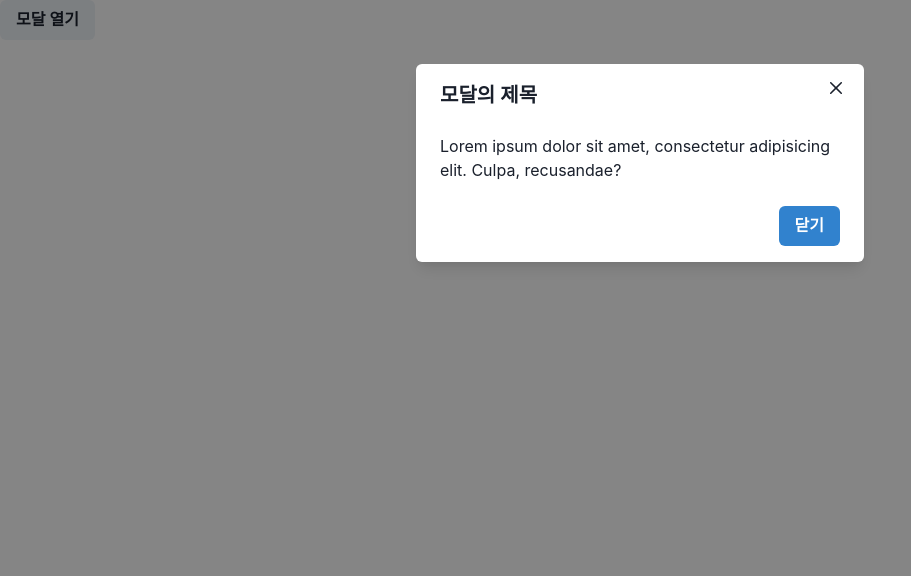
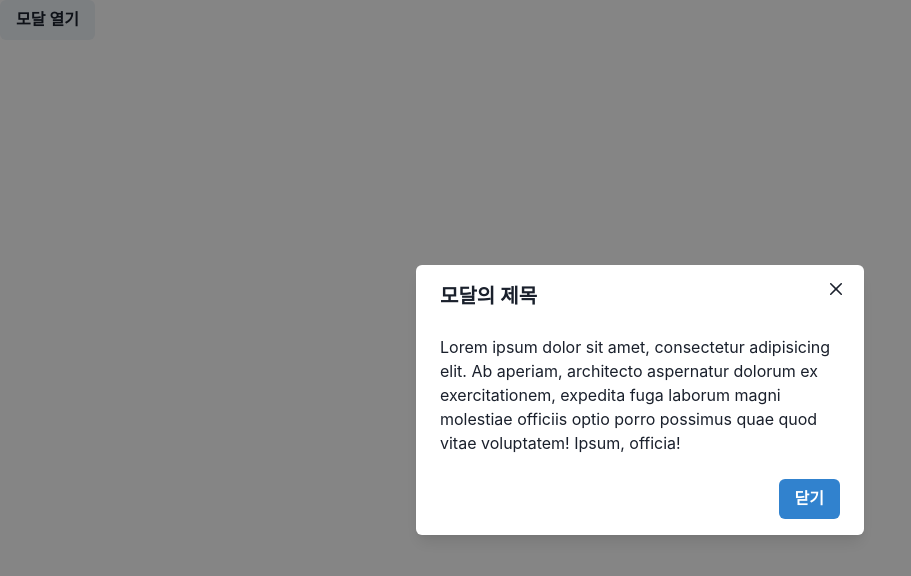
Before and after one commit to azerone52/react20231031, a React (Create React App) app: page / in a window 1280 px wide. Both pictures are taken after a click on the button "모달 열기". Shown: the top 576 px of the page, without its empty margins (0-911 px from the left). Built offline with nearby package versions, Linux system fonts and the light colour scheme.

Commit message:
Modal 사용 옵션 추가

```diff
--- a/src/App.js
+++ b/src/App.js
@@ -11,24 +11,31 @@ import {
 } from "@chakra-ui/react";
 
 function App() {
-  // 구조 분해 할당
   const { isOpen, onOpen, onClose } = useDisclosure();
+
   return (
     <>
       <Button onClick={onOpen}>모달 열기</Button>
 
-      <Modal isOpen={isOpen} onClose={onClose}>
-        {/*모달 뜨면 뒤에 어둡게 해줌*/}
+      <Modal
+        closeOnOverlayClick={false}
+        isOpen={isOpen}
+        onClose={onClose}
+        isCentered
+        motionPreset="slideInBottom"
+      >
         <ModalOverlay />
         <ModalContent>
           <ModalHeader>모달의 제목</ModalHeader>
           <ModalCloseButton />
           <ModalBody>
-            Lorem ipsum dolor sit amet, consectetur adipisicing elit. Culpa,
-            recusandae?
+            Lorem ipsum dolor sit amet, consectetur adipisicing elit. Ab
+            aperiam, architecto aspernatur dolorum ex exercitationem, expedita
+            fuga laborum magni molestiae officiis optio porro possimus quae quod
+            vitae voluptatem! Ipsum, officia!
           </ModalBody>
           <ModalFooter>
-            <Button colorScheme="blue" onCLick={onClose}>
+            <Button colorScheme="blue" onClick={onClose}>
               닫기
             </Button>
           </ModalFooter>
```
